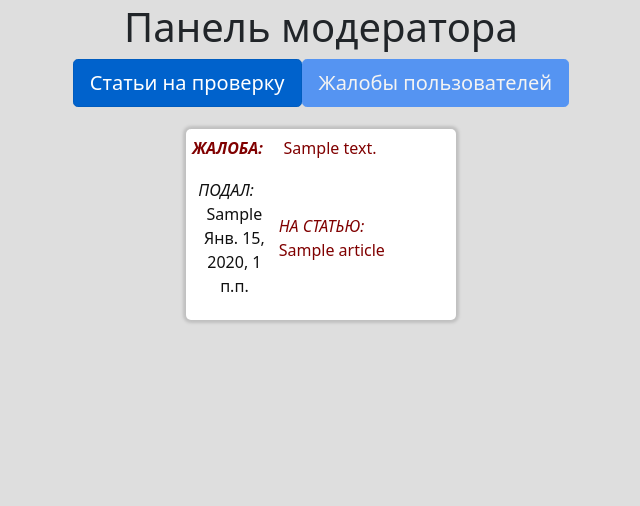
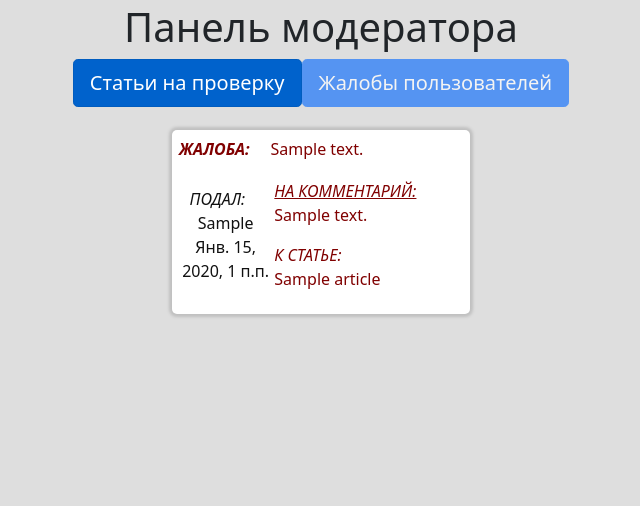
Before and after one commit to Husky022/intergalactic, a Django app: page /moderation/complaints in a window 1280 px wide. Shown: the part 119-625 px from the top of the page, without its empty margins (319-959 px from the left). Run offline with Django 3.2, Linux system fonts and the light colour scheme; a user stored in the database is signed in; tables that the repository leaves empty hold one stand-in row (values such as "Sample post"); some libraries are stand-ins or nearby versions.

Commit message:
исправление списка жалоб у модератора

```diff
--- a/moderation/templates/moderation/moderate_complaints.html
+++ b/moderation/templates/moderation/moderate_complaints.html
@@ -28,14 +28,16 @@
                             <div class="block-moder-article">
                                 <table>
                                     <tr>
-                                        <!-- <td class="hub-name">
-                                                <p>ПОДАЛ: {{ complaint.complainant|title }}</p>
-                                            </td> -->
                                         <td colspan="2">
-                                            <a href="{% url 'moderation:complaint' complaint.pk %}"
+                                            {% if complaint.comment %}
+                                            <a href="{% url 'article_page' complaint.article.id %}#{{complaint.comment.pk}}"
                                                 class="article-anchor">
-                                                <p><b><i>ЖАЛОБА:</i></b> &nbsp &nbsp {{ complaint.text }}</p>
-                                            </a>
+                                                {% else %}
+                                                <a href="{% url 'moderation:complaint' complaint.pk %}"
+                                                    class="article-anchor">
+                                                    {% endif %}
+                                                    <p><b><i>ЖАЛОБА:</i></b> &nbsp &nbsp {{ complaint.text }}</p>
+                                                </a>
                                         </td>
                                     </tr>
                                     <tr>
@@ -45,10 +47,18 @@
                                             </p>
                                         </td>
                                         <td class="article-name">
+                                            {% if complaint.comment %}
+                                            <a href="{% url 'article_page' complaint.article.id %}#{{complaint.comment.pk}}"
+                                                class="article-anchor">
+                                                <p><i><u>НА КОММЕНТАРИЙ:</u></i><br> {{ complaint.comment.text }}</p>
+                                                <p><i>К СТАТЬЕ:</i><br> {{ complaint.article.name }}</p>
+                                            </a>
+                                            {% else %}
                                             <a href="{% url 'moderation:complaint' complaint.pk %}"
                                                 class="article-anchor">
-                                                <p><i>НА СТАТЬЮ:</i><br> {{ complaint.article.name }}</p>
+                                                <p><i><u>НА СТАТЬЮ:</u></i><br> {{ complaint.article.name }}</p>
                                             </a>
+                                            {% endif %}
                                         </td>
                                     </tr>
                                 </table>
```
